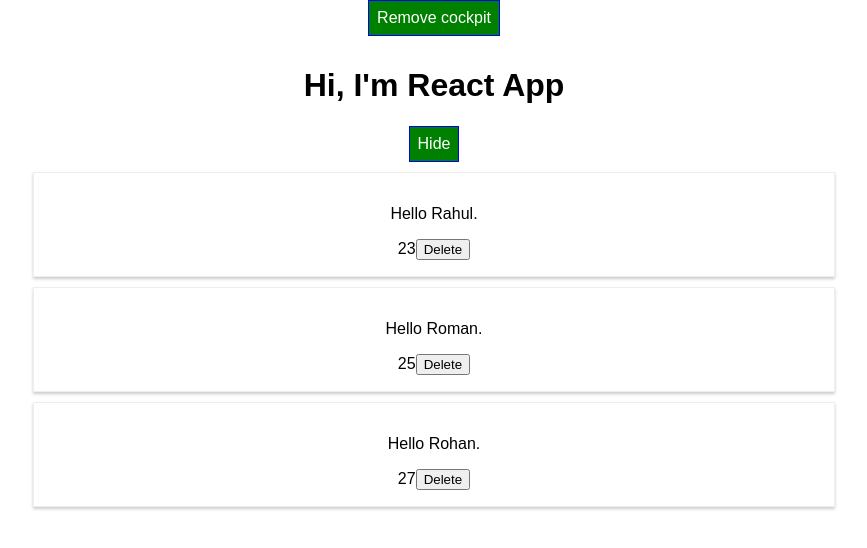
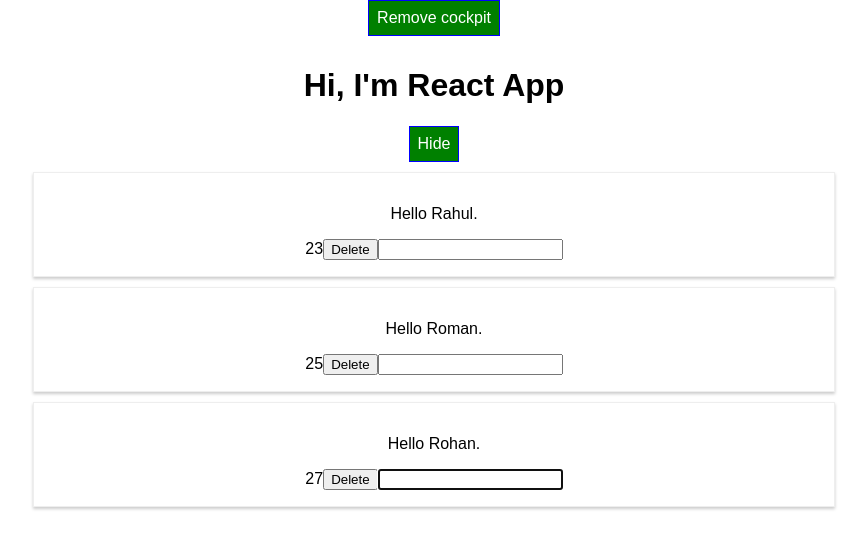
Before and after one commit to rnair1607/react-complete-guide-e-guide, a React app: page / in a window 1280 px wide. Both pictures are taken after a click on the button "Show". Shown: the top 548 px of the page, without its empty margins (206-1073 px from the left). Built offline with nearby package versions, Linux system fonts and the light colour scheme.

Commit message:
HOC,Ref and propTypes

```diff
--- a/package.json
+++ b/package.json
@@ -31,6 +31,7 @@
     "postcss-flexbugs-fixes": "3.2.0",
     "postcss-loader": "2.0.8",
     "promise": "8.0.1",
+    "prop-types": "^15.7.2",
     "radium": "^0.26.1",
     "raf": "3.4.0",
     "react": "^17.0.1",
--- a/src/components/Persons/Person/Person.jsx
+++ b/src/components/Persons/Person/Person.jsx
@@ -1,7 +1,9 @@
 import React, { Component } from "react";
+import PropTypes from "prop-types";
+
 import classes from "./Person.css";
 import Auxilliary from "../../../hoc/Auxilliary";
-import WithClass from "../../../hoc/WithClass";
+import withClass from "../../../hoc/WithClass";
 
 class Person extends Component {
   constructor(props) {
@@ -16,18 +18,34 @@
     return state;
   }
 
+  componentDidMount() {
+    this.inputElement.focus();
+  }
+
   //---------------------------------Render-------------------------------------
   render() {
     const { name, age, click } = this.props;
     console.log("[Person.js] rendering");
     return (
-      <WithClass classes={classes.Person}>
+      <Auxilliary>
         <p>Hello {name}.</p>
         {age}
         <button onClick={click}>Delete</button>
-      </WithClass>
+        <input
+          type="text"
+          ref={(input) => {
+            this.inputElement = input;
+          }}
+        />
+      </Auxilliary>
     );
   }
 }
 
-export default Person;
+Person.propTypes = {
+  click: PropTypes.func,
+  age: PropTypes.number,
+  name: PropTypes.string,
+};
+
+export default withClass(Person, classes.Person);
--- a/src/hoc/WithClass.jsx
+++ b/src/hoc/WithClass.jsx
@@ -1,7 +1,11 @@
 import React from "react";
 
-const withClass = (props) => {
-  return <div className={props.classes}>{props.children}</div>;
+const withClass = (WrappedComponent, className) => {
+  return (props) => (
+    <div className={className}>
+      <WrappedComponent {...props} />
+    </div>
+  );
 };
 
 export default withClass;
```
Also changed, not shown: 2 other files (tests, documents, lock files or other folders).
